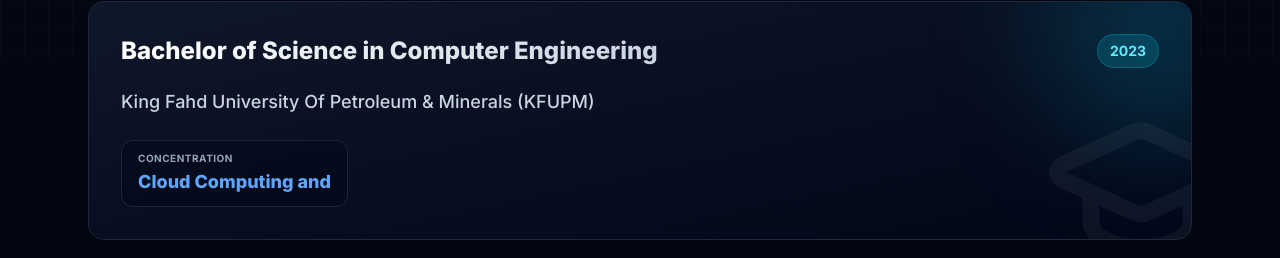
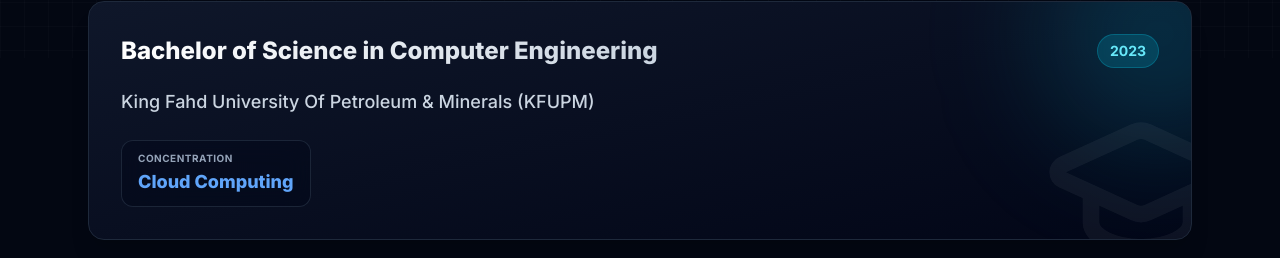
Before and after one commit to Amer-Mosally/Amer-Mosally.github.io, a React (Vite) app: page / in a window 1280 px wide. Shown: the part 742-1000 px from the top of the page. Built offline with nearby package versions, Linux system fonts and the light colour scheme.

Commit message:
Update App.jsx

```diff
--- a/src/App.jsx
+++ b/src/App.jsx
@@ -37,7 +37,7 @@ const DATA = {
       degree: "Bachelor of Science in Computer Engineering",
       institution: "King Fahd University Of Petroleum & Minerals (KFUPM)",
       period: "2023",
-      details: "Major Concentration: Cloud Computing and"
+      details: "Major Concentration: Cloud Computing"
     }
   ],
   publications: [
```
